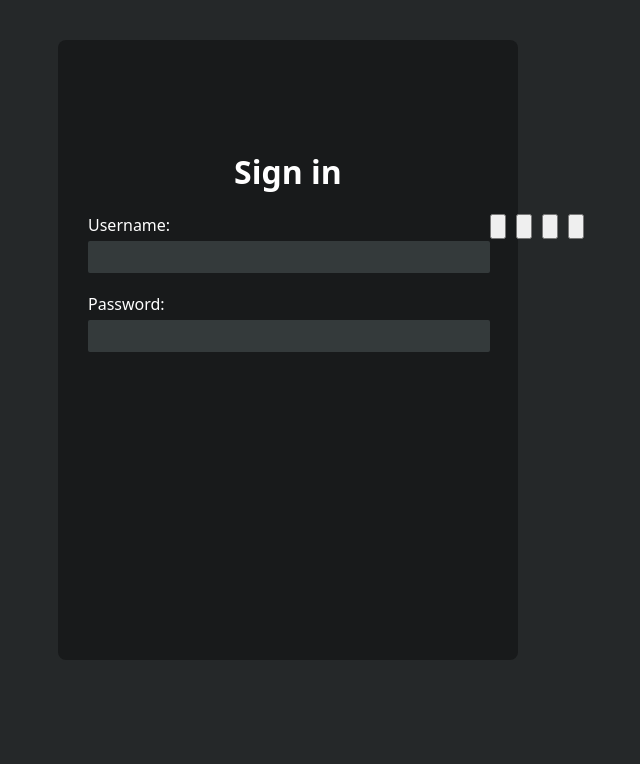
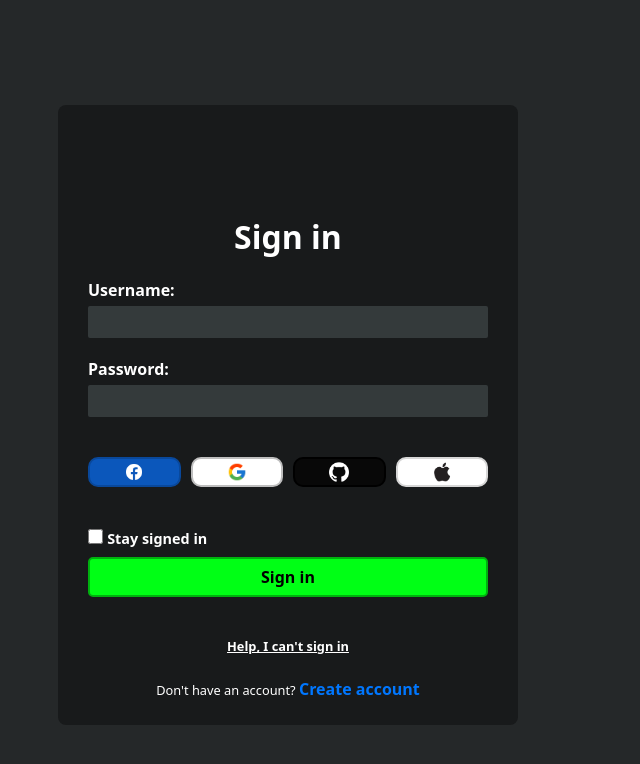
Before and after one commit to DevMatheusTeodoro/user-authentication-form, a plain HTML site: page index.html in a window 1280 px wide. Shown: the whole page, without its empty margins (352-992 px from the left). Drawn offline with nearby package versions, Linux system fonts and the light colour scheme.

Commit message:
Enhancing the visuals with CSS

```diff
--- a/index.html
+++ b/index.html
@@ -22,10 +22,21 @@
                 <input type="password" id="password" name="password">
             </div>
             <div class="MidiaContainer">
-                <button class="ButtonsMidia" id ="Facebook"></button>
-                <button class="ButtonsMidia" id ="Google"></button>
-                <button class="ButtonsMidia" id ="Apple"></button>
-                <button class="ButtonsMidia" id ="GitHub"></button>
+                <button class="ButtonsMidia" id ="Facebook"><img class="ImagemMidia" src="./assets/facebook.png"/></button>
+                <button class="ButtonsMidia" id ="Google"><img class="ImagemMidia" src="./assets/google.png"/></button>
+                <button class="ButtonsMidia" id ="GitHub"><img class="ImagemMidia" src="./assets/github.png"/></button>
+                <button class="ButtonsMidia" id ="Apple"><img class="ImagemMidia" src="./assets/apple.png"/></button>
+            </div>
+            <div class="CheckboxContainer">
+                <input type="checkbox" id="rememberMe" name="rememberMe">
+                <label for="rememberMe">Stay signed in</label>
+            </div>
+            <div class="ButtonContainer">
+                <button id="submitButton">Sign in</button>
+            </div>
+            <div class="LinksContainer">
+                    <a class="HelpSignIn" href="#">Help, I can't sign in</a>
+                    <p class="CreateAccount">Don't have an account? <a href="#">Create account</a></p>
             </div>
         </div>
     </div>
--- a/style.css
+++ b/style.css
@@ -1,22 +1,25 @@
 body,html {
     background-color: #252829;
     margin: 0;
-    height: 100dvh;
-    /* Bugando a margin do container */
-    /* overflow: hidden; */
+    overflow: hidden;
     color: white;
     font-family: 'Noto Sans', sans-serif;
+    display: flex;
+    justify-content: center;
+    align-items: center;
+    height: 100vh;
 }
 
 .Container {
-    max-width: 400px;
+    min-width: 400px;
     background-color: #181a1b;
     height: 600px;
     border-radius: 8px;
     padding:10px 30px 10px 30px;
-    margin:0px auto 0px auto;
-    top: 5%;
+    margin:30px auto 0px auto;
     position: relative;
+    font-family: 'Noto Sans', sans-serif;
+
 }
 
 h1 {
@@ -33,6 +36,7 @@ h1 {
     align-items: start;
     position: relative;
     float: left;
+    font-weight: 600;
 }
 
 .PasswordContainer {
@@ -43,10 +47,16 @@ h1 {
     float: left;
     margin-top: 20px;
     margin-bottom: 30px;
+    font-weight: 600;
+}
+
+.Login{
+    display: flex;
+    flex-direction: column;
 }
 
 input {
-    width: 390px;
+    width: 97%;
     height: 30px;
     margin-top: 5px;
     background-color: #343a3b;
@@ -54,13 +64,111 @@ input {
     border-radius: 2px;
     padding-left: 10px;
     color: white;
-    font-weight: 700;
+    letter-spacing: 0.5px;
 }
 
 .MidiaContainer {
     display: grid;
     grid-template-columns: repeat(4, 1fr);
     gap: 10px;
-    height: 25px;
+    height: 30px;
+    margin-top: 10px;
+}
+
+.ButtonsMidia {
+    border-radius: 10px;
+    align-items: center;
+    justify-content: center;
+    display: flex;
+}
+
+#Facebook {
+    background-color: #0b57bb;
+    border: solid 2px #09489b;
+}
+
+#Google {
+    background-color: #ffffff;
+    border: solid 2px #bebebe;
+}
+
+#Apple {
+    background-color: white;
+    border: solid 2px rgb(214, 214, 214);
+}
+
+#GitHub {
+    background-color: rgb(8, 8, 8);
+    border: solid 2px rgb(0, 0, 0);
+}
+
+.ImagemMidia {
+    width: 20px;
+    height: 20px;
+}
+
+.CheckboxContainer {
+    margin-top: 40px;
+    height: 10px;
+}
+
+.CheckboxContainer label {
+    color: rgb(255, 255, 255);
+    font-weight: 600;
+    font-size: 0.9rem;
+}
+
+input[type="checkbox"] {
+    width: 15px;
+    height: 15px;
+    margin:0;
+    accent-color: #1eff00;
+}
+
+#submitButton {
+    width: 100%;
+    height: 40px;
+    background-color: #00ff15;
+    border: solid 2px #00b10f;
+    font-family: 'Noto Sans', sans-serif;
+    border-radius: 5px;
+    color: rgb(0, 0, 0);
+    font-weight: 600;
+    font-size: 1rem;
     margin-top: 20px;
 }
+
+.LinksContainer {
+    margin-top: 40px;
+    display: flex;
+    justify-content: center;
+    align-items: center;
+    flex-direction: column;
+    font-size: 0.8rem;
+}
+
+.CreateAccount a {
+    color: #0077ff;
+    text-decoration: none;
+    font-weight: 600;
+    font-size: 1rem;
+}
+
+.HelpSignIn {
+    color: #ffffff;
+    font-weight: 600;
+    margin-bottom: 10px;
+}
+
+@media screen and (max-width: 1024px) {
+    .Container {
+        min-width: 330px;
+        height: 100vh;
+        width: 100vh;
+        margin:0;
+        display: flex;
+        align-items: center;
+        justify-content: center;
+        flex-direction: column;
+    }
+}
```
Also changed, not shown: assets/apple.png (added), assets/facebook.png (added), assets/github.png (added), assets/google.png (added).
